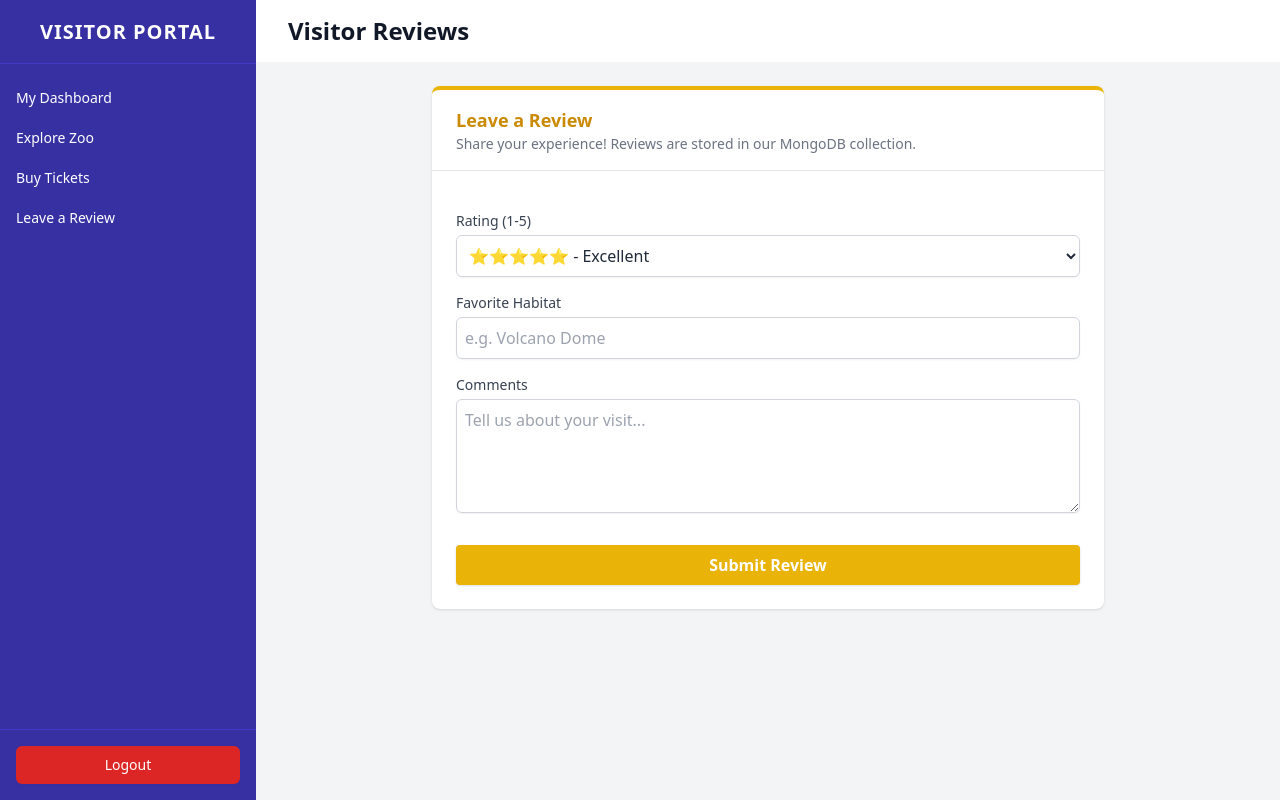
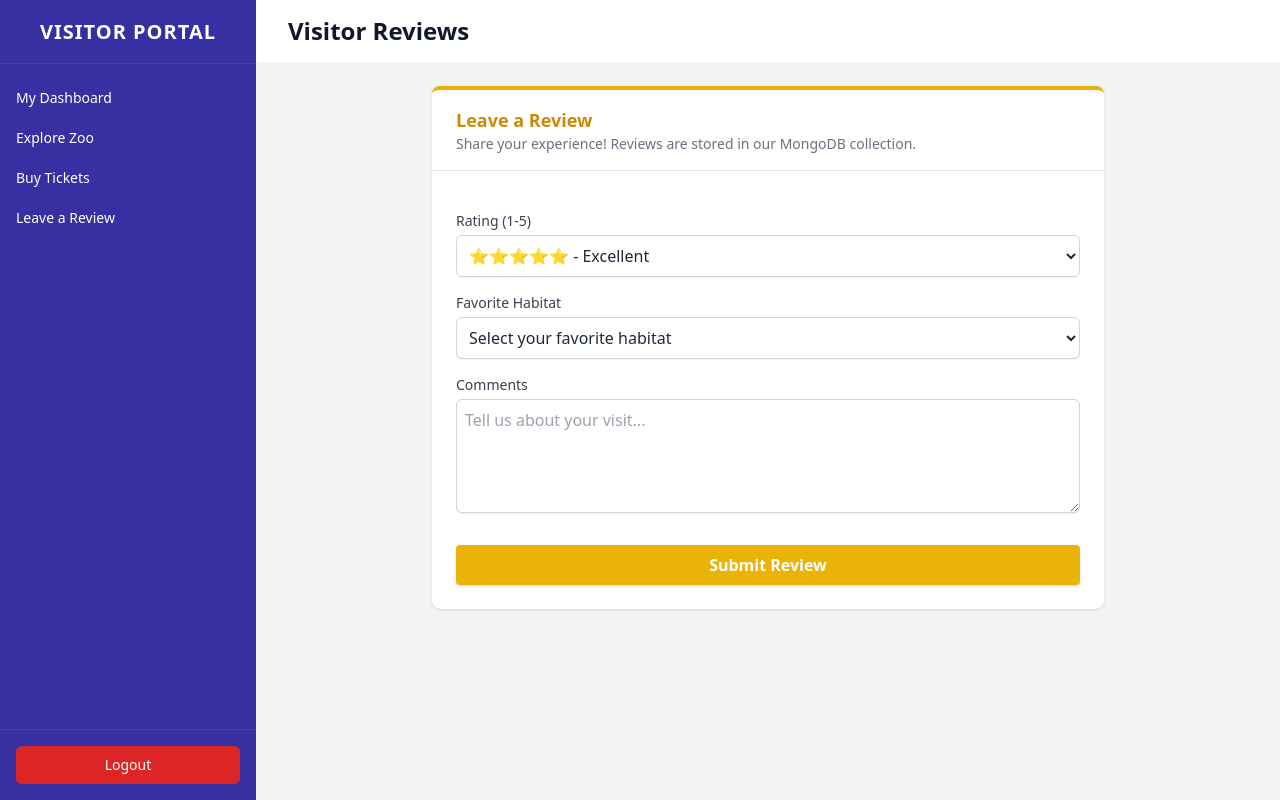
Before and after one commit to catursetyo/pokezoo-dbs, a FastAPI app: template app/templates/visitor/reviews.html in a window 1280 px wide. Run offline with FastAPI, Linux system fonts and the light colour scheme; the template is opened without the code that fills it, so the values that code supplies are empty; some libraries are stand-ins or nearby versions.

Commit message:
fix(visitor): change favorite habitat into dropdown

```diff
--- a/app/templates/visitor/reviews.html
+++ b/app/templates/visitor/reviews.html
@@ -21,8 +21,19 @@
                 </select>
             </div>
             <div>
-                <label class="block text-sm font-medium text-gray-700">Favorite Habitat</label>
-                <input type="text" name="favorite_habitat" placeholder="e.g. Volcano Dome" required class="mt-1 block w-full rounded-md border-gray-300 shadow-sm border p-2">
+            	<label class="block text-sm font-medium text-gray-700">Favorite Habitat</label>
+            	<select
+            	    name="favorite_habitat"
+            	    required
+            	    class="mt-1 block w-full rounded-md border-gray-300 shadow-sm border p-2 bg-white"
+            	>
+            	    <option value="" disabled selected>Select your favorite habitat</option>
+            	    {% for h in habitats %}
+            	    <option value="{{ h.habitat_name }}">
+            	        {{ h.habitat_name }}{% if h.habitat_type %} - {{ h.habitat_type }}{% endif %}
+            	    </option>
+            	    {% endfor %}
+            	</select>
             </div>
             <div>
                 <label class="block text-sm font-medium text-gray-700">Comments</label>
```
Also changed, not shown: app/routes/visitor/visitor_routes.py (+9 -1 lines).
